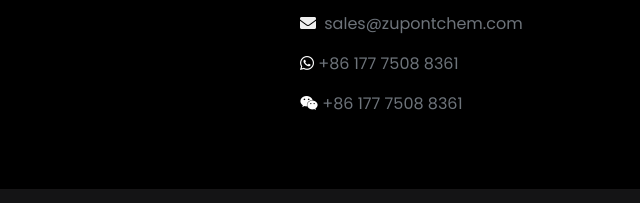
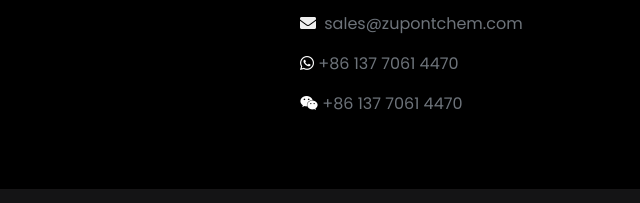
Before and after one commit to Twayne-Boneraper/Twayne-Boneraper.github.io, a plain HTML site: page fungicides.html in a window 1280 px wide. Shown: the part 5136-5339 px from the top of the page, 640-1280 px from the left. Drawn offline with Linux system fonts and the light colour scheme; files whose address does not match are found by name.

Commit message:
fungicides.html

```diff
--- a/fungicides.html
+++ b/fungicides.html
@@ -583,8 +583,8 @@ var _hmt = _hmt || [];
               <li><a href="mailto:sales@zupontchem.com" class="mail"><span class="fa fa-envelope"></span>
                   sales@zupontchem.com</a></li>
 
-			  <li><span class="fab fa-whatsapp" style="color:white "></span><a href="https://api.whatsapp.com/send?phone=+86-17775088361"> +86 177 7508 8361</a></li>
-			  <li><span class="fab fa-weixin" style="color:white "></span><a href="wechat:008618855577410"> +86 177 7508 8361</a></li>
+			  <li><span class="fab fa-whatsapp" style="color:white "></span><a href="https://api.whatsapp.com/send?phone=+8613770614470"> +86 137 7061 4470</a></li>
+			  <li><span class="fab fa-weixin" style="color:white "></span><a href="wechat:008613770614470"> +86 137 7061 4470</a></li>
 
 
             </ul>
```
